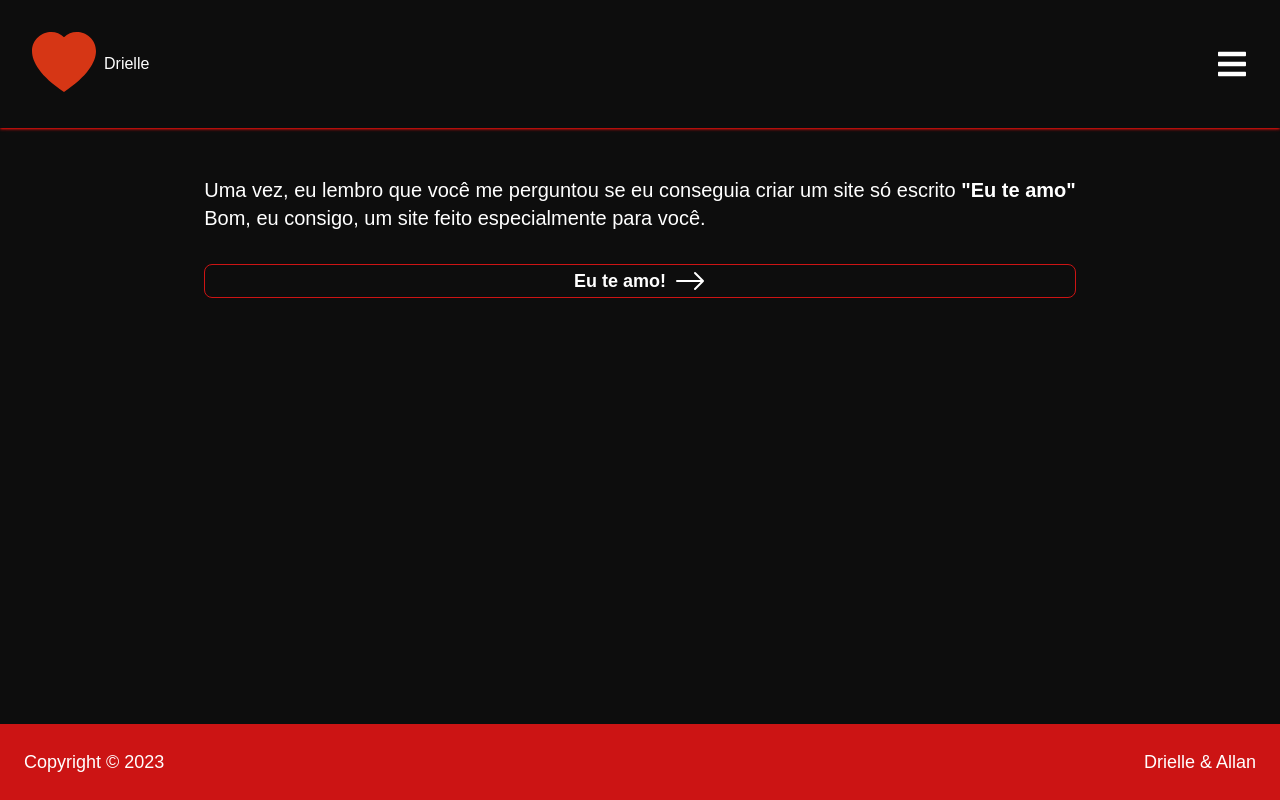
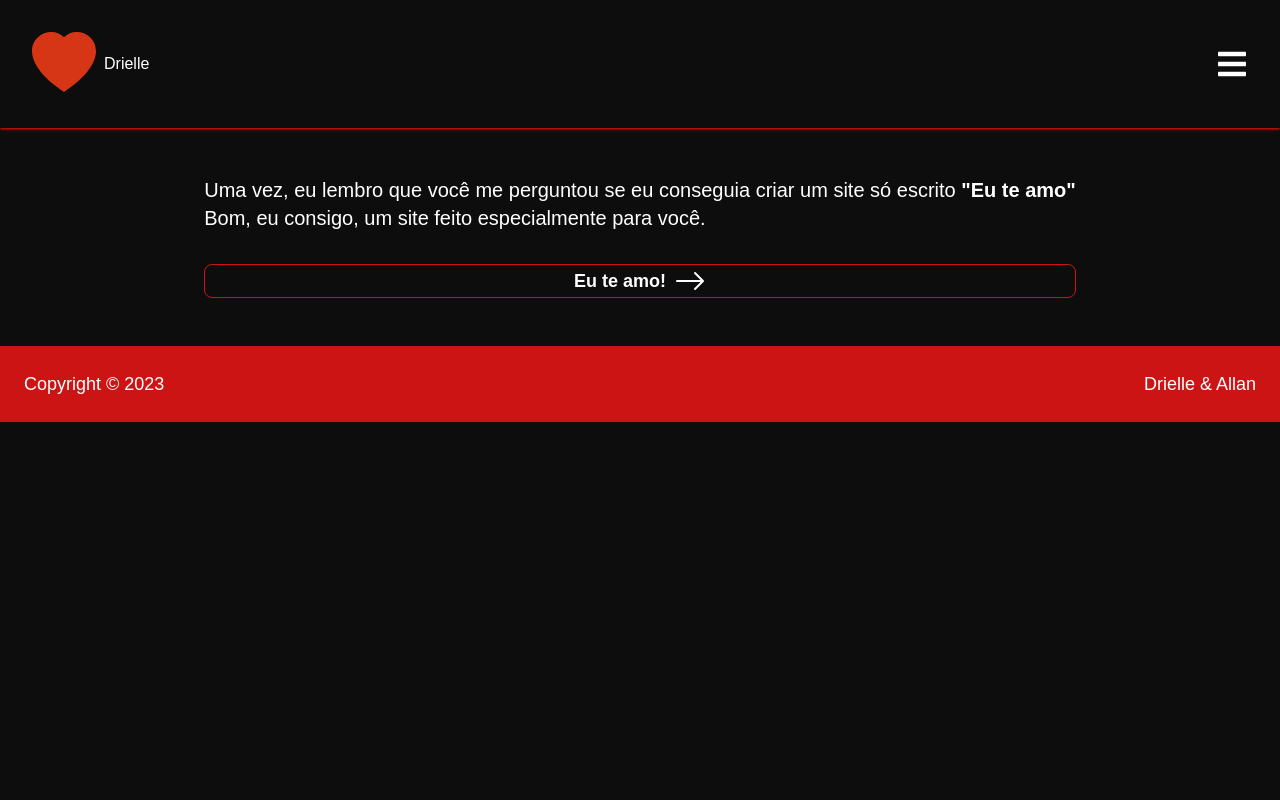
Before and after one commit to AllanPessin/birthday, a React (Vite) app: page / in a window 1280 px wide. Built offline with nearby package versions, Linux system fonts and the light colour scheme.

Commit message:
fix: rodape sobreponde conteúdo da pagina, display alterado para absolute

```diff
--- a/src/components/Footer.tsx
+++ b/src/components/Footer.tsx
@@ -2,7 +2,7 @@ export default function Footer() {
   const date = new Date()
 
   return (
-    <footer className="w-full fixed bottom-0 p-6 bg-red-500">
+    <footer className="w-full absoloute bottom-0 p-6 bg-red-500">
       <div className="max-w-screen-xl flex flex-col justify-between items-center m-auto sm:flex-row">
         <p className="text-lg text-white-300">
           Copyright © {date.getFullYear()}
```
